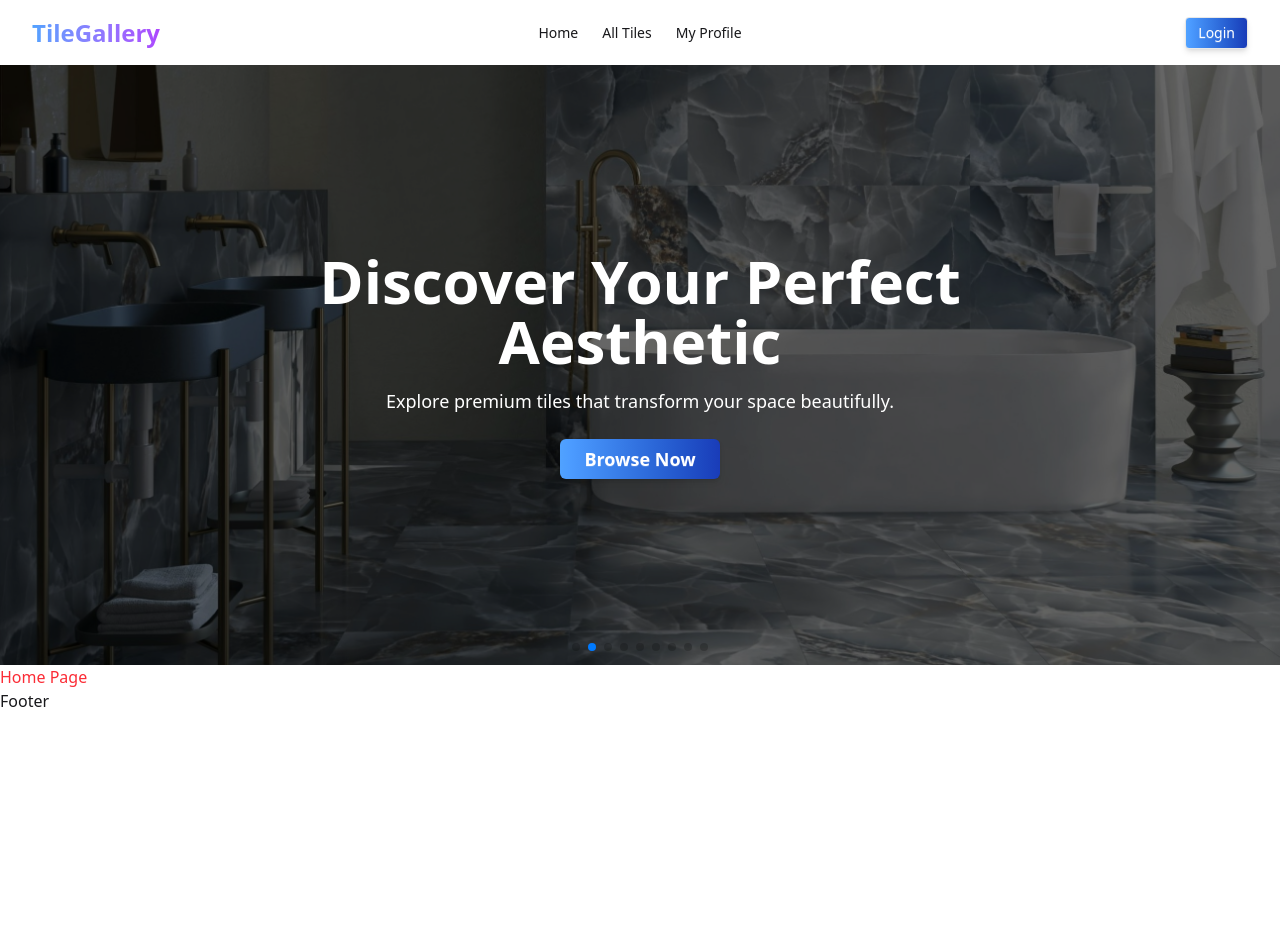
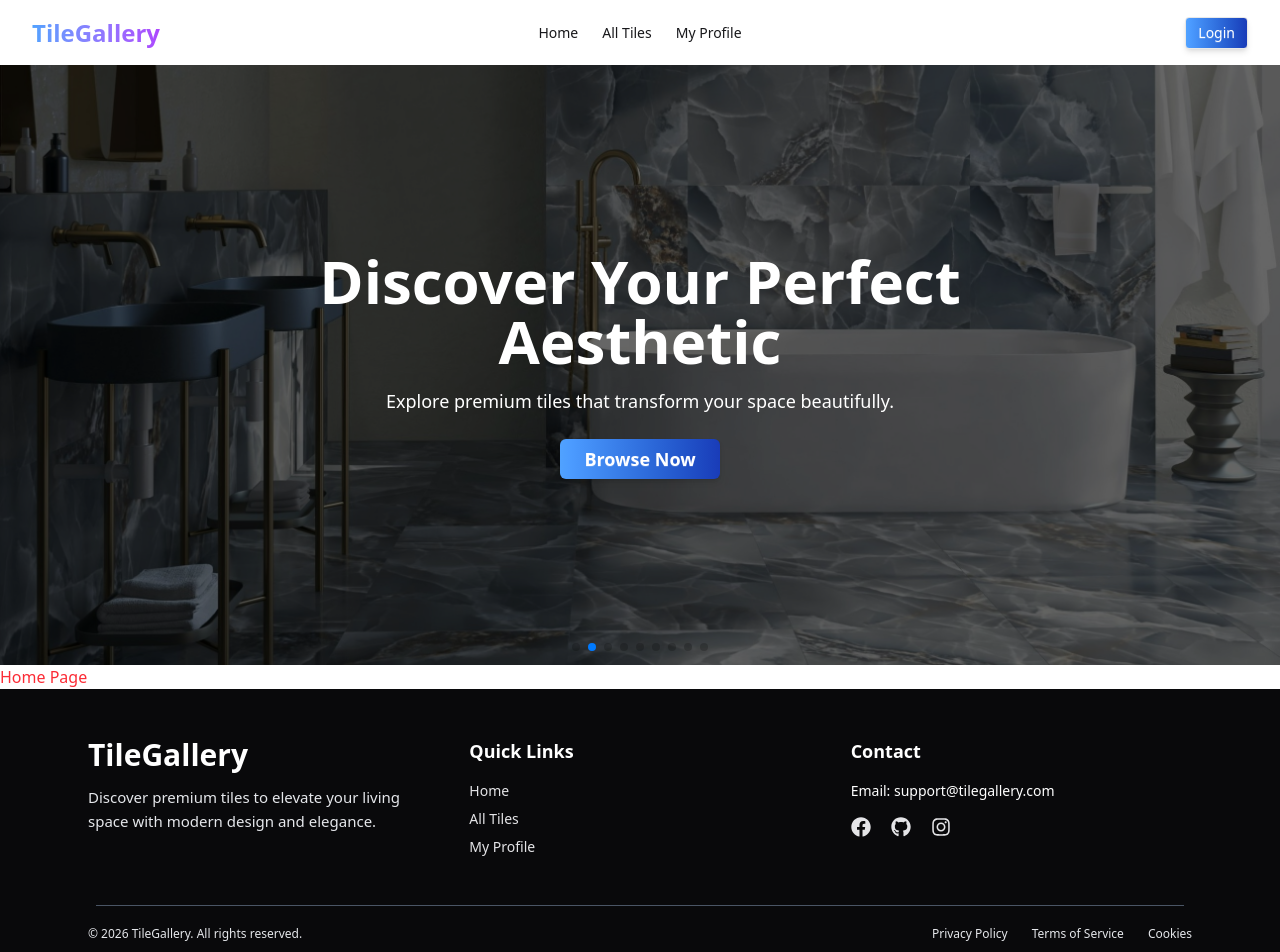
Before and after one commit to tanisha134/Assignment--8-Tile-Gallary, a Next.js app: page / in a window 1280 px wide. Shown: the top 952 px of the page. Before the commit the page ends 800 px from the top, so only its background shows below. Built offline with nearby package versions, Linux system fonts and the light colour scheme.

Commit message:
Added code in Footer.jsx and added some files in route

```diff
--- a/src/components/shared/Footer.jsx
+++ b/src/components/shared/Footer.jsx
@@ -1,11 +1,90 @@
-import React from "react";
+import Link from "next/link";
+import { FaFacebook, FaGithub, FaInstagram } from "react-icons/fa";
 
-const Footer = () => {
+export default function Footer() {
     return(
-        <div>
-            Footer
-        </div>
-    )
-}
+        <footer className="bg-neutral text-neutral-content">
+            <div className="max-w-6xl mx-auto px-6 py-12 grid grid-cols-1 md:grid-cols-3 gap-10">
+                {/* Brand */}
 
-export default Footer;
+                <div>
+                    <h2 className="text-3xl font-bold text-white">
+                        TileGallery
+                    </h2>
+                    <p className="mt-3 text-[15px] text-gray-200 leading-relaxed">
+                        Discover premium tiles to elevate your living <br /> space with modern design and elegance.
+                    </p>
+                </div>
+                {/* Links */}
+                <div>
+
+                    <h3 className="text-lg font-semibold mb-4 text-white">
+                        Quick Links
+                    </h3>
+
+                    <ul className="space-y-2 text-sm font-medium">
+                        <li>
+                           <Link href="/" className="hover:text-primary transition hover:underline">
+                           Home
+                           </Link>
+                        </li>
+
+                        <li>
+                           <Link href="/all-tiles" className="hover:text-primary transition hover:underline">
+                           All Tiles
+                           </Link>
+                        </li>
+
+                        <li>
+                           <Link href="/my-profile" className="hover:text-primary transition hover:underline">
+                           My Profile
+                           </Link>
+                        </li>
+                    </ul>
+                </div>
+
+                {/* Contact Static */}
+
+                <div>
+                    <h3 className="text-lg font-semibold mb-4 text-white">
+                        Contact
+                    </h3>
+
+                    <p className="text-sm mb-4 hover:underline text-white">
+                        Email: support@tilegallery.com
+                    </p>
+                    {/* Social icons */}
+                    <div className="flex gap-5 text-xl">
+                        <FaFacebook className="hover:text-primary cursor-pointer transition duration-300 hover:scale-110"></FaFacebook>
+
+                        <FaGithub  className="hover:text-primary cursor-pointer transition duration-300 hover:scale-110"></FaGithub>
+
+                        <FaInstagram  className="hover:text-primary cursor-pointer transition duration-300 hover:scale-110"></FaInstagram>
+                    </div>
+                </div>
+            </div>
+            {/* Hr line */}
+            <hr className="border-gray-600 w-[85%] mx-auto"/>
+            {/* Bottom bar */}
+            <div className="max-w-6xl mx-auto px-6 py-5 flex flex-col md:flex-row items-center justify-between gap-4 text-xs text-gray-200">
+                <p>
+                    &copy; 2026 TileGallery. All rights reserved.
+                </p>
+
+                <div className="flex gap-6">
+                    <p className="hover:text-primary cursor-pointer transition">
+                        Privacy Policy
+                    </p>
+
+                    <p className="hover:text-primary cursor-pointer transition">
+                        Terms of Service
+                    </p>
+
+                    <p className="hover:text-primary cursor-pointer transition">
+                        Cookies
+                    </p>
+                </div>
+            </div>
+        </footer>
+    );
+};
```
Also changed, not shown: src/app/api/login/route.js (added), src/app/api/logout/route.js (added), src/app/api/register/route.js (added), src/middleware.js (added).
